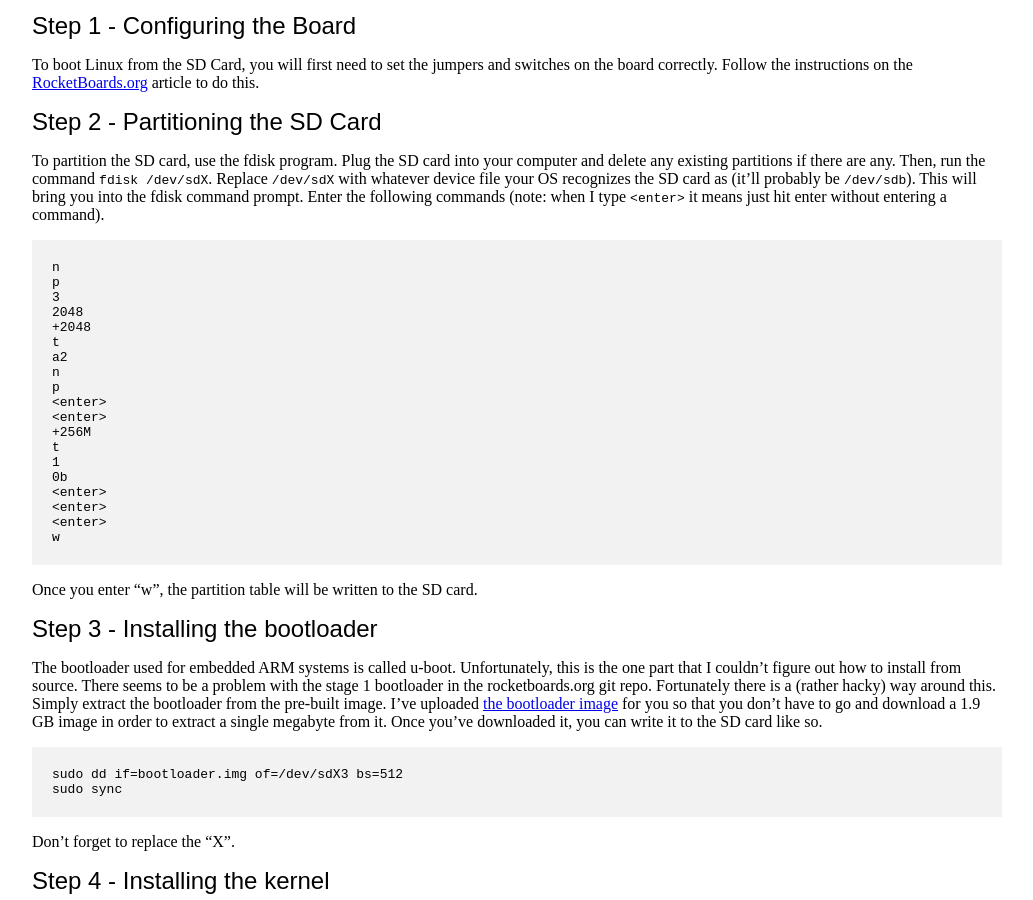
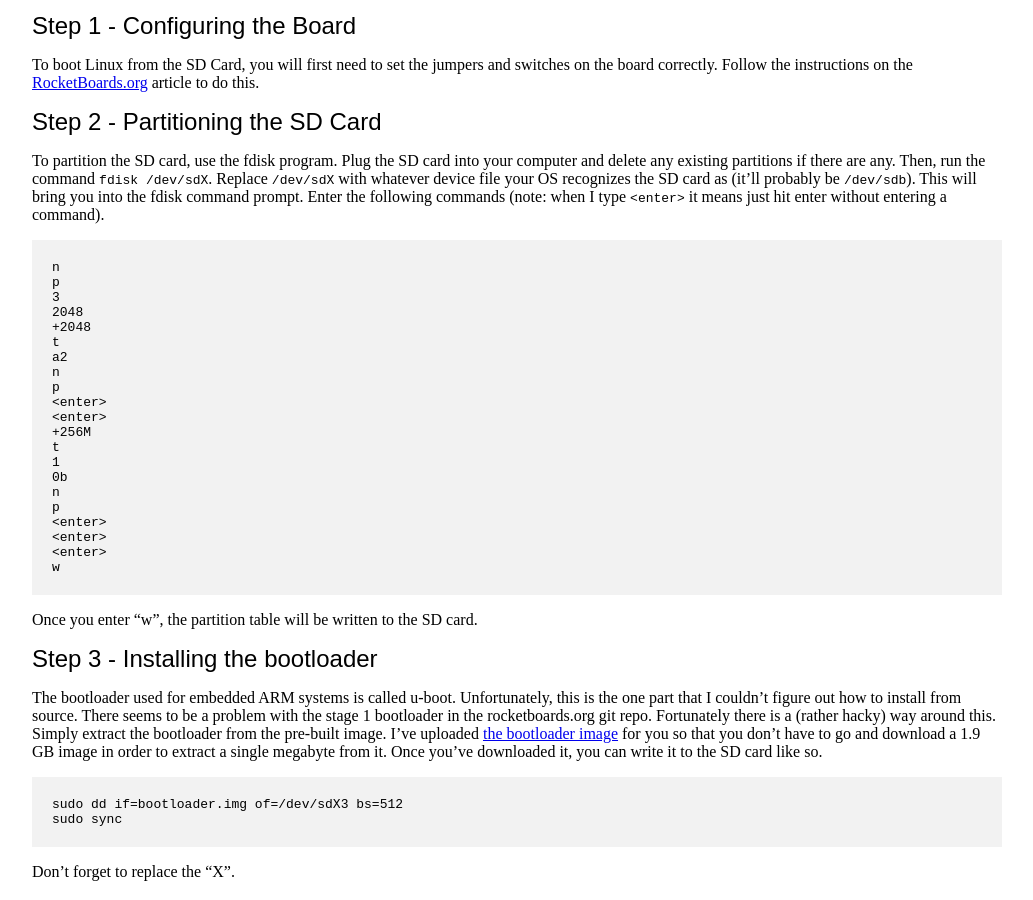
Before and after one commit to zhemao/zhemao.github.com, a Jekyll site: the page built from _posts/2013-12-24-sockit-2.markdown, in a window 1280 px wide and 900 px high, scrolled down 481 px. Shown: the whole window, without its empty margins (123-1156 px from the left). Built offline with Jekyll 4.4.1, drawn with Linux system fonts in a browser that asks for light colours.

Commit message:
fix missing commands in partitioning

```diff
--- a/_posts/2013-12-24-sockit-2.markdown
+++ b/_posts/2013-12-24-sockit-2.markdown
@@ -74,6 +74,8 @@ This will bring you into the fdisk command prompt. Enter the following commands
     t
     1
     0b
+    n
+    p
     <enter>
     <enter>
     <enter>
```
